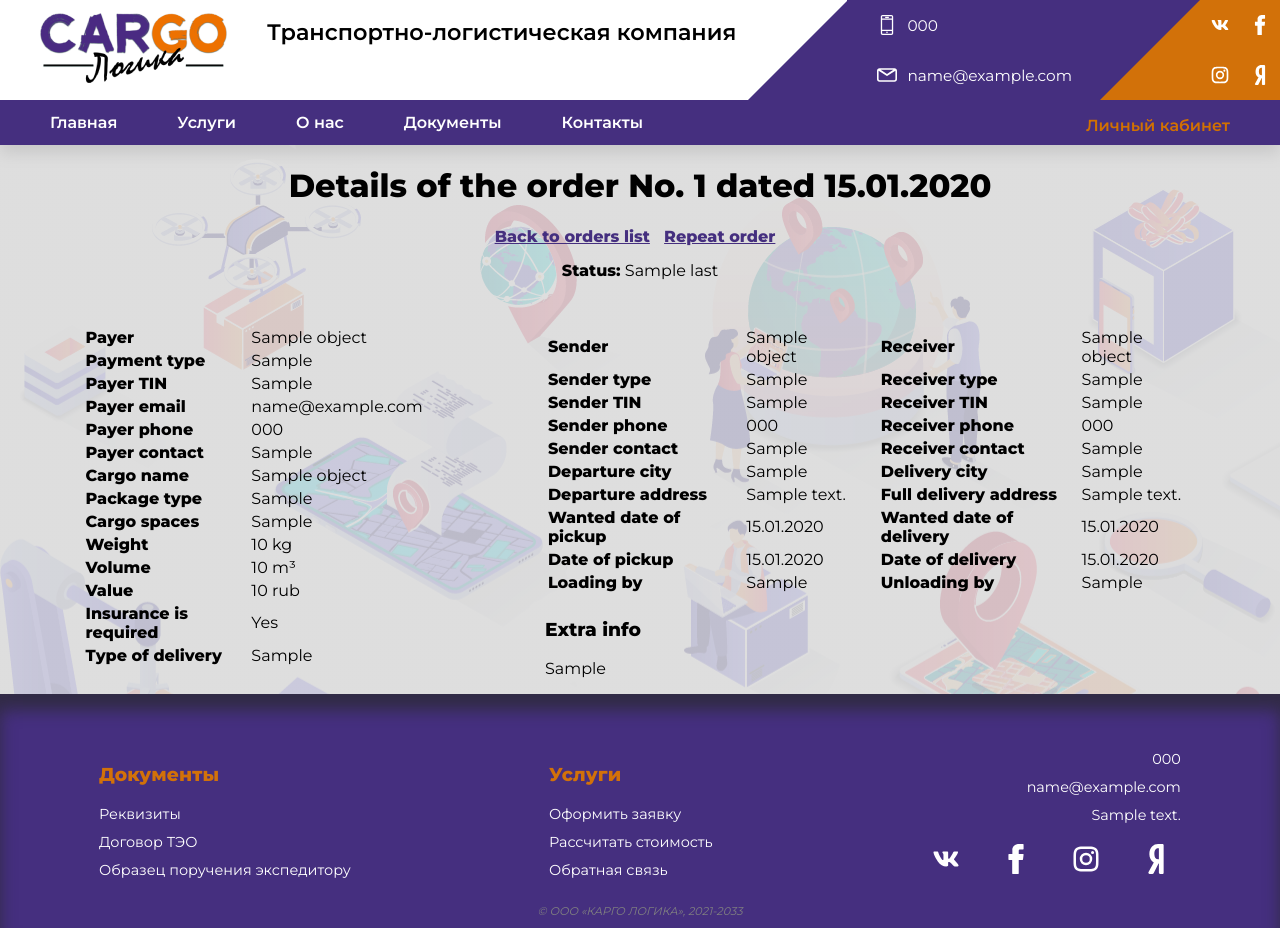
After one commit to feodorov1992/cargo_logika, a Django app: template app/clients_area/templates/clients_area/order_detail.html in a window 1280 px wide. The commit adds this page. Run offline with Django 3.2, Linux system fonts and the light colour scheme; the template is opened without the code that fills it: most values are stand-ins (such as "Sample title", 1, 10 or a date in 2020); parts of the project's set-up code (start-up, migrations or seed data) failed here and were passed over; some libraries are stand-ins or nearby versions; some web fonts are replaced.

Commit message:
Order detail view fully implemented

```diff
--- /dev/null
+++ b/app/clients_area/templates/clients_area/order_detail.html
@@ -0,0 +1,91 @@
+{% extends 'core/base.html' %}{% load static %}{% load i18n %}
+{% block head_title %}{% trans 'Order No.' %} {{ object.order_number }}{% endblock %}
+{% block content %}
+<div id="content" class="no_main">
+    <h1>{% trans 'Details of the order No.' %} {{ object.order_number }} {% trans 'dated' %} {{ object.order_date|date:"d.m.Y" }}</h1>
+    <div class="centered_links">
+        <div>
+            <a href="{% url 'orders_list' %}">{% trans 'Back to orders list' %}</a>
+            <a href="{% url 'order' %}?repeat={{ object.pk }}">{% trans 'Repeat order' %}</a>
+        </div>
+        <div>
+            <b>{% trans 'Status' %}:</b> {{ object.statuses.last.label }}
+        </div>
+    </div>
+    <div class="order_detail">
+        <div>
+            <table>
+                <tr><th>{% trans 'Payer' %}</th><td>{{ object.payer_name }}</td></tr>
+                <tr><th>{% trans 'Payment type' %}</th><td>{{ object.get_payment_type_display }}</td></tr>
+                <tr><th>{% trans 'Payer TIN' %}</th><td>{{ object.payer_tin }}</td></tr>
+                <tr><th>{% trans 'Payer email' %}</th><td>{{ object.payer_email }}</td></tr>
+                <tr><th>{% trans 'Payer phone' %}</th><td>{{ object.payer_phone }}</td></tr>
+                <tr><th>{% trans 'Payer contact' %}</th><td>{{ object.payer_contact }}</td></tr>
+                <tr><th>{% trans 'Cargo name' %}</th><td>{{ object.cargo_name }}</td></tr>
+                <tr><th>{% trans 'Package type' %}</th><td>{{ object.get_package_type_display }}</td></tr>
+                {% if object.extra_services.exists %}
+                <tr><th>{% trans 'Extra services' %}</th><td>{{ object.extra_services.all|join:", " }}</td></tr>
+                {% endif %}
+                <tr><th>{% trans 'Cargo spaces' %}</th><td>{{ object.cargo_spaces }}</td></tr>
+                <tr><th>{% trans 'Weight' %}</th><td>{{ object.cargo_weight|floatformat:-2 }} {% trans 'kg' %}</td></tr>
+                <tr><th>{% trans 'Volume' %}</th><td>{{ object.cargo_volume|floatformat:-2 }} {% trans 'm' %}&sup3;</td></tr>
+                <tr><th>{% trans 'Value' %}</th><td>{{ object.cargo_value|floatformat:-2 }} {% trans 'rub' %}</td></tr>
+                <tr><th>{% trans 'Insurance is required' %}</th><td>{% if object.insurance %}{% trans 'Yes' %}{% else %}{% trans 'No' %}{% endif %}</td></tr>
+                <tr><th>{% trans 'Type of delivery' %}</th><td>{{ object.delivery_type }}</td></tr>
+            </table>
+        </div>
+        <div id="form_right">
+            <div>
+                <table>
+                    <tr><th>{% trans 'Sender' %}</th><td>{{ object.sender_name }}</td></tr>
+                    <tr><th>{% trans 'Sender type' %}</th><td>{{ object.get_sender_type_display }}</td></tr>
+                    {% if object.sender_type == 'individual' %}
+                    <tr><th>{% trans 'Sender passport' %}</th><td>{{ object.sender_passport }}</td></tr>
+                    {% else %}
+                    <tr><th>{% trans 'Sender TIN' %}</th><td>{{ object.sender_tin }}</td></tr>
+                    {% endif %}
+                    <tr><th>{% trans 'Sender phone' %}</th><td>{{ object.sender_phone }}</td></tr>
+                    <tr><th>{% trans 'Sender contact' %}</th><td>{{ object.sender_contact }}</td></tr>
+                    <tr><th>{% trans 'Departure city' %}</th><td>{{ object.sender_addr }}</td></tr>
+                    {% if object.send_precise_address %}
+                    <tr><th>{% trans 'Departure address' %}</th><td>{{ object.send_precise_address }}</td></tr>
+                    {% endif %}
+                    <tr><th>{% trans 'Wanted date of pickup' %}</th><td>{{ object.pickup_date_wanted|date:"d.m.Y" }}</td></tr>
+                    {% if object.pickup_date %}
+                    <tr><th>{% trans 'Date of pickup' %}</th><td>{{ object.pickup_date|date:"d.m.Y" }}</td></tr>
+                    {% endif %}
+                    <tr><th>{% trans 'Loading by' %}</th><td>{{ object.get_loading_by_display }}</td></tr>
+                </table>
+            </div>
+            <div>
+                <table>
+                    <tr><th>{% trans 'Receiver' %}</th><td>{{ object.receiver_name }}</td></tr>
+                    <tr><th>{% trans 'Receiver type' %}</th><td>{{ object.get_receiver_type_display }}</td></tr>
+                    {% if object.receiver_type == 'individual' %}
+                    <tr><th>{% trans 'Receiver passport' %}</th><td>{{ object.receiver_passport }}</td></tr>
+                    {% else %}
+                    <tr><th>{% trans 'Receiver TIN' %}</th><td>{{ object.receiver_tin }}</td></tr>
+                    {% endif %}
+                    <tr><th>{% trans 'Receiver phone' %}</th><td>{{ object.receiver_phone }}</td></tr>
+                    <tr><th>{% trans 'Receiver contact' %}</th><td>{{ object.receiver_contact }}</td></tr>
+                    <tr><th>{% trans 'Delivery city' %}</th><td>{{ object.receiver_addr }}</td></tr>
+                    {% if object.receiver_precise_address %}
+                    <tr><th>{% trans 'Full delivery address' %}</th><td>{{ object.receiver_precise_address }}</td></tr>
+                    {% endif %}
+                    {% if object.delivery_date_wanted %}
+                    <tr><th>{% trans 'Wanted date of delivery' %}</th><td>{{ object.delivery_date_wanted|date:"d.m.Y" }}</td></tr>
+                    {% endif %}
+                    {% if object.delivery_date %}
+                    <tr><th>{% trans 'Date of delivery' %}</th><td>{{ object.delivery_date|date:"d.m.Y" }}</td></tr>
+                    {% endif %}
+                    <tr><th>{% trans 'Unloading by' %}</th><td>{{ object.get_unloading_by_display }}</td></tr>
+                </table>
+            </div>
+            {% if object.extra_info %}
+            <h3>{% trans 'Extra info' %}</h3>
+            <p>{{ object.extra_info|linebreaks }}</p>
+            {% endif %}
+        </div>
+    </div>
+</div>
+{% endblock %}
--- a/app/clients_area/templates/clients_area/orders_list.html
+++ b/app/clients_area/templates/clients_area/orders_list.html
@@ -10,6 +10,7 @@
                     <td>{{ order.sender_addr }}</td>
                     <td>{{ order.receiver_addr }}</td>
                     <td>{{ order.statuses.last.label }}</td>
+                    <td><a href="{% url 'order_detail' pk=order.pk %}">{% trans 'Details' %}</a></td>
                     <td><a href="{% url 'order' %}?repeat={{ order.pk }}">{% trans 'Repeat order' %}</a></td>
                 </tr>
             {% endfor %}
--- a/app/clients_area/urls.py
+++ b/app/clients_area/urls.py
@@ -1,7 +1,8 @@
 from django.urls import path
 
-from clients_area.views import OrderListView
+from clients_area.views import OrderListView, OrderDetailView
 
 urlpatterns = [
-    path('', OrderListView.as_view(), name='orders_list')
+    path('', OrderListView.as_view(), name='orders_list'),
+    path('<uuid:pk>', OrderDetailView.as_view(), name='order_detail')
 ]
--- a/app/logistics/admin.py
+++ b/app/logistics/admin.py
@@ -75,6 +75,7 @@ class OrderAdmin(admin.ModelAdmin):
 
     inlines = (OrderStatusInline, ContractorBillInline,)
 
+    # actions = ['send_accounts_email_action', 'send_registry_email_action', 'test_action']
     actions = ['send_accounts_email_action', 'send_registry_email_action']
     change_form_template = 'admin/order_edit.html'
     list_filter = (
@@ -238,3 +239,8 @@ class OrderAdmin(admin.ModelAdmin):
 
     send_accounts_email_action.short_description = _('Send bills request to the accounts manager')
     send_registry_email_action.short_description = _('Send registry bill request to the accounts manager')
+
+    # def test_action(self, request, queryset):
+    #     mapper = self.model._meta._forward_fields_map
+    #     mapper = {key: value.verbose_name for key, value in mapper.items()}
+    #     print(mapper)
--- a/app/static/css/cargo-logika.css
+++ b/app/static/css/cargo-logika.css
@@ -456,6 +456,39 @@ label.checkbox {
     white-space: nowrap
 }
 
+.centered_links {
+    width: 100%;
+    display: flex;
+    flex-flow: column nowrap;
+    align-items: center;
+}
+
+.centered_links>div {
+    margin-bottom: 15px;
+}
+
+.centered_links a {
+    color: #452f7f;
+    font-weight: bold;
+    margin-right: 10px;
+}
+
+.centered_links a:hover {
+    color: #d27100;
+}
+
+.order_detail {
+    width: 95%;
+    margin: 30px auto 0;
+    display: flex;
+    justify-content: space-around;
+    flex-flow: row nowrap;
+}
+
+.order_detail th {
+    text-align: left;
+}
+
 #order_form {
     width: 95%;
     margin: 30px auto 0;
@@ -464,8 +497,14 @@ label.checkbox {
     flex-flow: row wrap;
 }
 
+.order_detail table,
 #order_form table {
     width: 95%;
+}
+
+.order_detail>div {
+    display: inline-block;
+    vertical-align: top;
 }
 
 #order_form>div {
@@ -489,9 +528,7 @@ label.checkbox {
     float: right;
 }
 
-#form_right table,
-tbody,
-tr {
+#form_right table, tbody, tr {
     width: 100%;
 }
 
@@ -830,8 +867,22 @@ div#id_delivery_type>div {
         width: 100%;
     }
 
+    .order_detail {
+        flex-flow: row wrap;
+    }
+
+    .order_detail>div,
     #order_form>div {
         min-width: 100%;
+    }
+
+    .order_detail table {
+        width: 100%;
+        margin-bottom: 20px;
+    }
+
+    .order_detail th {
+        width: 50%;
     }
 
     #form_right>div {
--- a/requirements.txt
+++ b/requirements.txt
@@ -6,3 +6,4 @@ redis
 pdfkit
 gspread
 dadata
+xlwt
```
Also changed, not shown: app/app/settings.py (+0 -11 lines), app/clients_area/views.py (+11 -2 lines), app/locale/ru/LC_MESSAGES/django.po, 1 other file.
